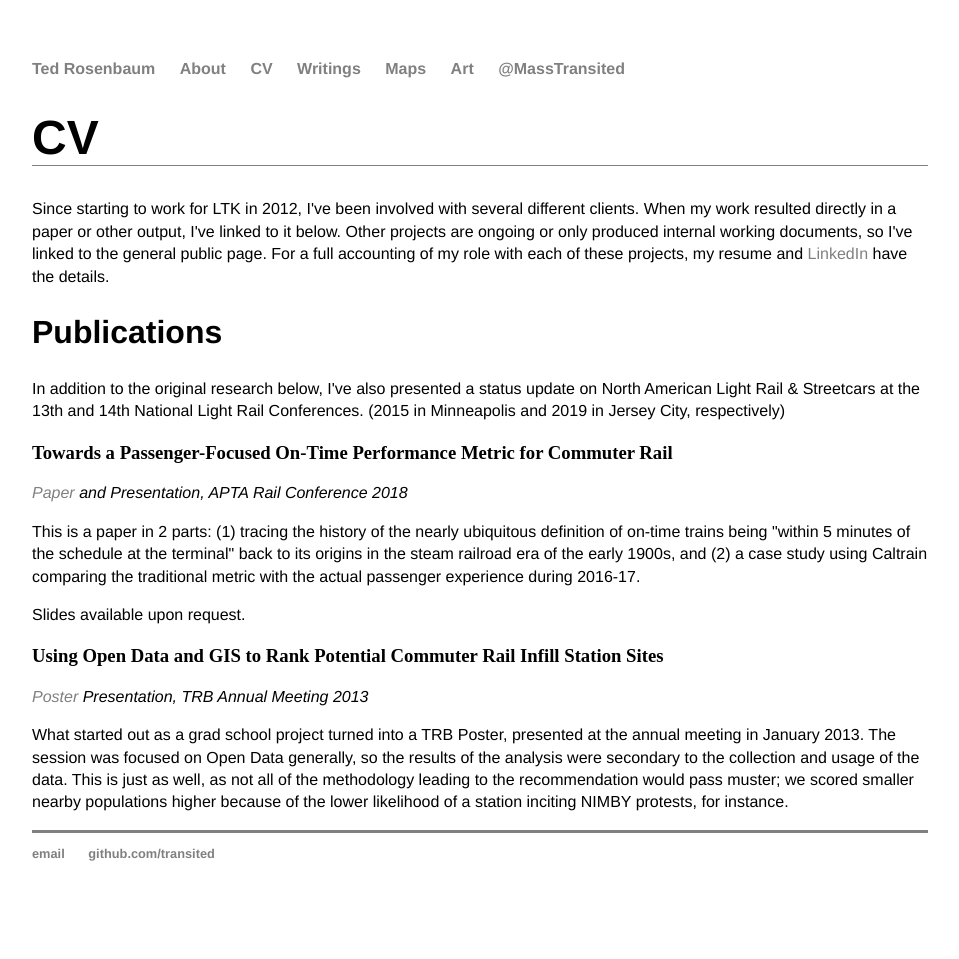
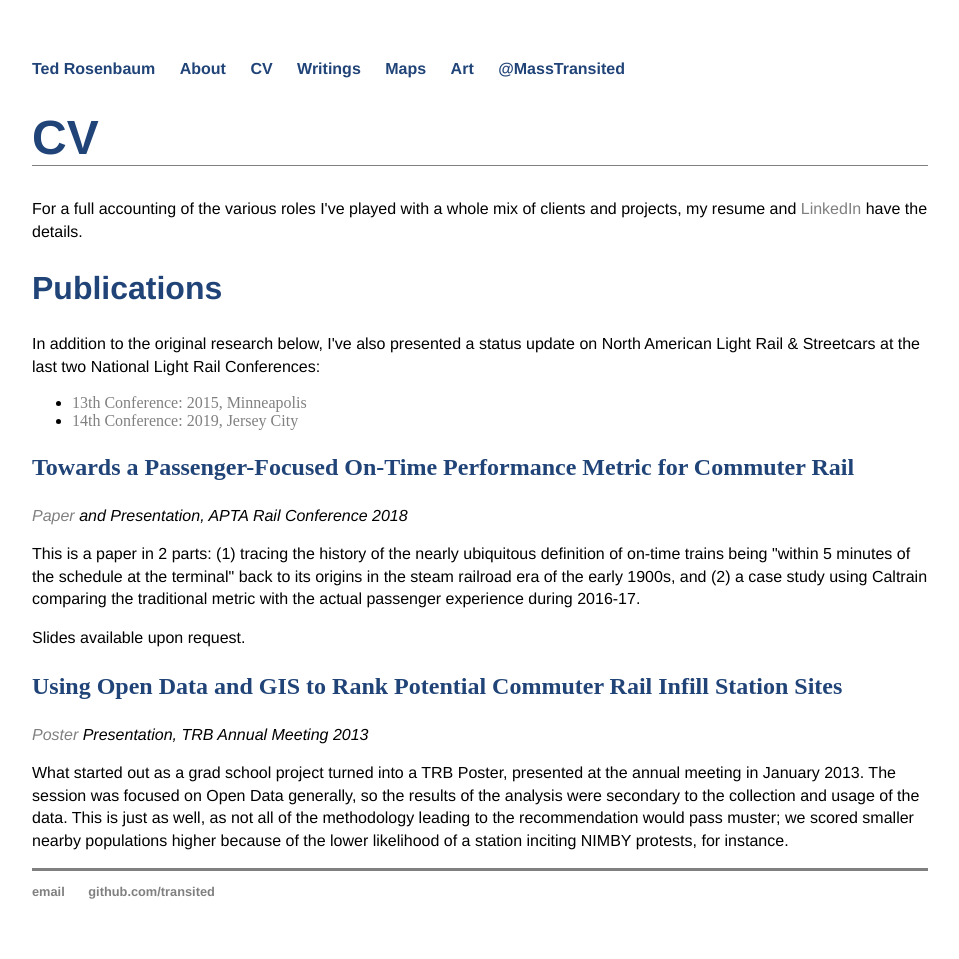
Before and after one commit to transited/transited.github.io, a Jekyll site: the page built from cv.html, in a window 1280 px wide. Shown: the whole page, without its empty margins (160-1119 px from the left). Built offline with Jekyll 4.4.1, drawn with Linux system fonts in a browser that asks for light colours; before the commit the page ends 921 px from its top, so only the background shows below that.

Commit message:
Cleanup
Further atom changes, edits to CV and writings

```diff
--- a/_layouts/default.html
+++ b/_layouts/default.html
@@ -8,13 +8,13 @@
 		<body>
 			<nav>
 	    		<ul>
-	        		<li><a href="/">Ted Rosenbaum</a></li>
-		        	<li><a href="/about">About</a></li>
-	        		<li><a href="/cv">CV</a></li>
-	        		<li><a href="/writings">Writings</a></li>
-              <li><a href="/maps">Maps</a></li>
-              <li><a href="/art">Art</a></li>
-              <li><a href="https://twitter.com/masstransited">@MassTransited</a></li>
+	        		<li><a href="/" style="color:#214478;">Ted Rosenbaum</a></li>
+		        	<li><a href="/about" style="color:#214478;">About</a></li>
+	        		<li><a href="/cv" style="color:#214478;">CV</a></li>
+	        		<li><a href="/writings" style="color:#214478;">Writings</a></li>
+              <li><a href="/maps" style="color:#214478;">Maps</a></li>
+              <li><a href="/art" style="color:#214478;">Art</a></li>
+              <li><a href="https://twitter.com/masstransited" style="color:#214478;">@MassTransited</a></li>
 	    		</ul>
 			</nav>
 			<div class="container">
--- a/css/main.css
+++ b/css/main.css
@@ -23,11 +23,18 @@ a:hover {
 h1 {
     font-size: 3em;
     font-family:'Helvetica', 'Arial', 'Sans-Serif';
+    color: #214478;
     border-bottom: 1px solid #808080
 }
 h2 {
     font-size: 2em;
     font-family:'Helvetica', 'Arial', 'Sans-Serif';
+    color: #214478;
+}
+h3{
+  font-size: 1.5em;
+  font-weight: bold;
+  color: #214478;
 }
 p {
     line-height: 1.4em;
--- a/cv.html
+++ b/cv.html
@@ -4,9 +4,13 @@ title: CV
 ---
 <div class="blurb">
 	<h1>CV</h1>
-	<p>Since starting to work for LTK in 2012, I've been involved with several different clients. When my work resulted directly in a paper or other output, I've linked to it below. Other projects are ongoing or only produced internal working documents, so I've linked to the general public page. For a full accounting of my role with each of these projects, my resume and <a href="https://www.linkedin.com/in/tedrosenbaum/">LinkedIn</a> have the details.</p>
+	<p>For a full accounting of the various roles I've played with a whole mix of clients and projects, my resume and <a href="https://www.linkedin.com/in/tedrosenbaum/">LinkedIn</a> have the details.</p>
   <h2>Publications</h2>
-  <p> In addition to the original research below, I've also presented a status update on North American Light Rail & Streetcars at the 13th and 14th National Light Rail Conferences. (2015 in Minneapolis and 2019 in Jersey City, respectively)</p>
+  <p>In addition to the original research below, I've also presented a status update on North American Light Rail & Streetcars at the last two National Light Rail Conferences:</p>
+		<ul>
+			<li><a href="http://www.trb.org/Publications/Blurbs/175112.aspx">13th Conference: 2015, Minneapolis</a></li>
+			<li><a href="http://www.trb.org/Calendar/Blurbs/175951.aspx">14th Conference: 2019, Jersey City</a></li>
+		</ul>
 	<h3>Towards a Passenger-Focused On-Time Performance Metric for Commuter Rail</h3>
 	<p> <em><a href="Files/TR APTA CR OTP FINAL 20180523.pdf">Paper</a> and Presentation, APTA Rail Conference 2018</em></p>
 	<p>This is a paper in 2 parts: (1) tracing the history of the nearly ubiquitous definition of on-time trains being "within 5 minutes of the schedule at the terminal" back to its origins in the steam railroad era of the early 1900s, and (2) a case study using Caltrain comparing the traditional metric with the actual passenger experience during 2016-17.</p>
--- a/writings.html
+++ b/writings.html
@@ -13,7 +13,7 @@ title: Writings
   <h2>Grid Chicago</h2>
   <ul>
     <li><a href="http://gridchicago.com/2012/report-lists-top-transit-suburbs-with-a-cloudy-definition-of-transit-and-suburb/#more-6696">Response to DePaul "Top Transit Suburbs" Study (Aug. 8, 2012)</a></li>
-    <li><a href="http://gridchicago.com/2012/transportation-grad-students-offer-advice-to-metra-for-its-strategic-plan/#more-6799">Comments on Metra's Draft Strategic Plan (Aug. 10, 2012</a></li>
+    <li><a href="http://gridchicago.com/2012/transportation-grad-students-offer-advice-to-metra-for-its-strategic-plan/#more-6799">Comments on Metra's Draft Strategic Plan (Aug. 10, 2012)</a></li>
   </ul>
 
 </div><!-- /.blurb -->
```
Also changed, not shown: other parts of writings.html (+1 -1 lines).
